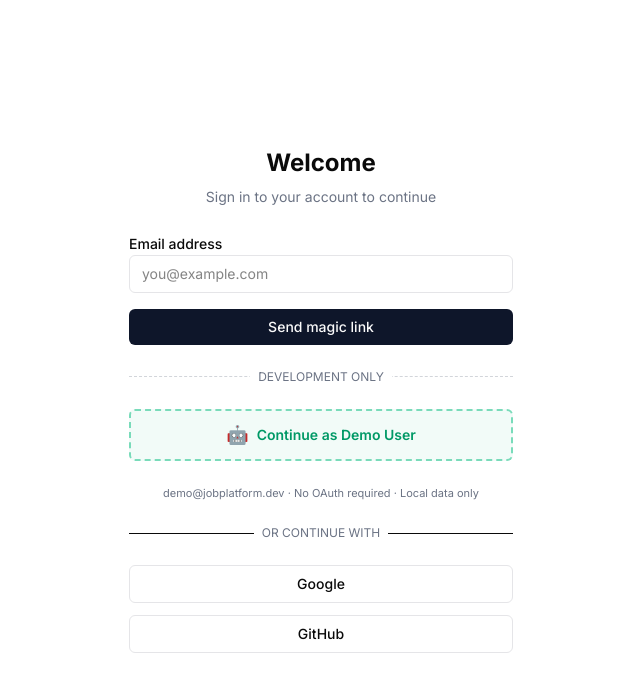
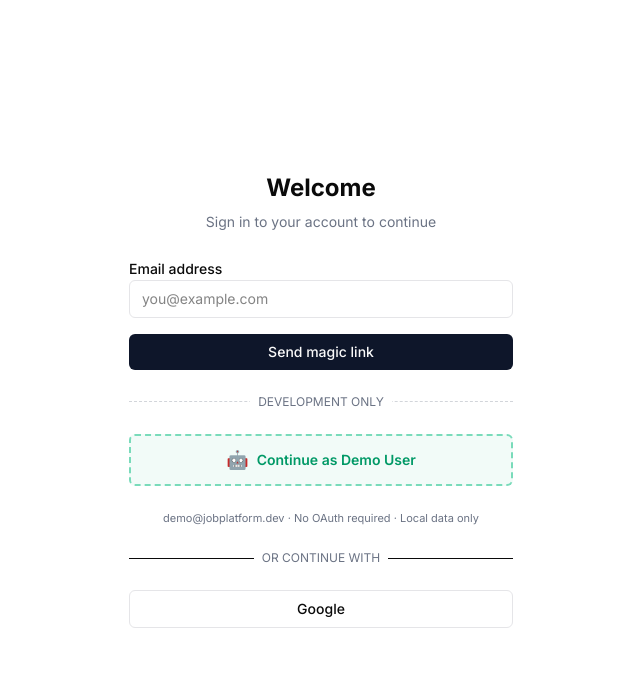
Before and after one commit to Indemmity/FineProject, a Next.js app in the folder phases/p0/apps/web/: page /login in a window 1280 px wide. Shown: the top 692 px of the page, without its empty margins (319-959 px from the left). Built offline with nearby package versions, Linux system fonts and the light colour scheme.

Commit message:
Remove GitHub OAuth button from login page
Co-authored-by: CommandCodeBot <noreply@commandcode.ai>

```diff
--- a/phases/p0/apps/web/app/login/page.tsx
+++ b/phases/p0/apps/web/app/login/page.tsx
@@ -144,12 +144,6 @@ function LoginForm() {
             >
               Google
             </button>
-            <button
-              onClick={() => signIn('github', { callbackUrl }).catch(() => {})}
-              className="w-full rounded-md border border-input bg-background px-4 py-2 text-sm font-medium hover:bg-accent transition-colors"
-            >
-              GitHub
-            </button>
           </div>
         </>
       )}
```
